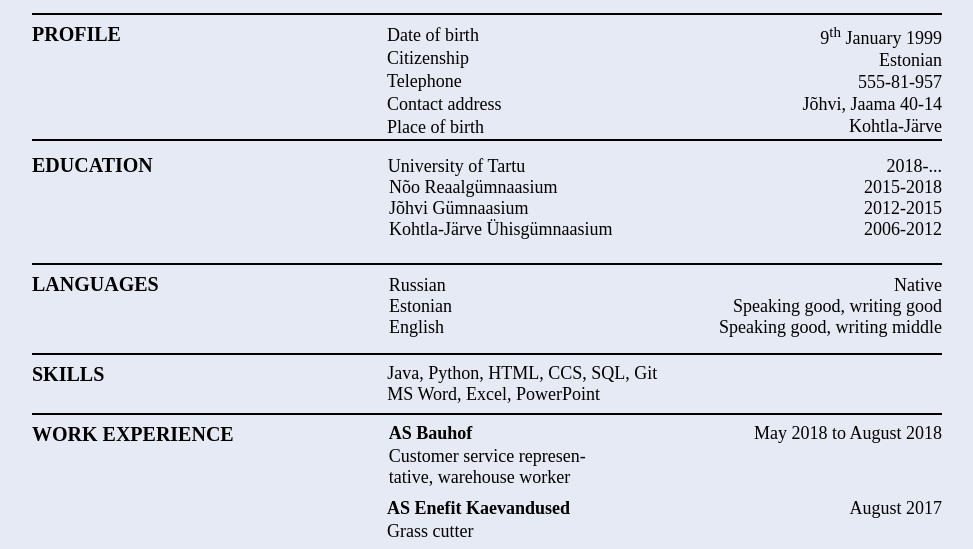
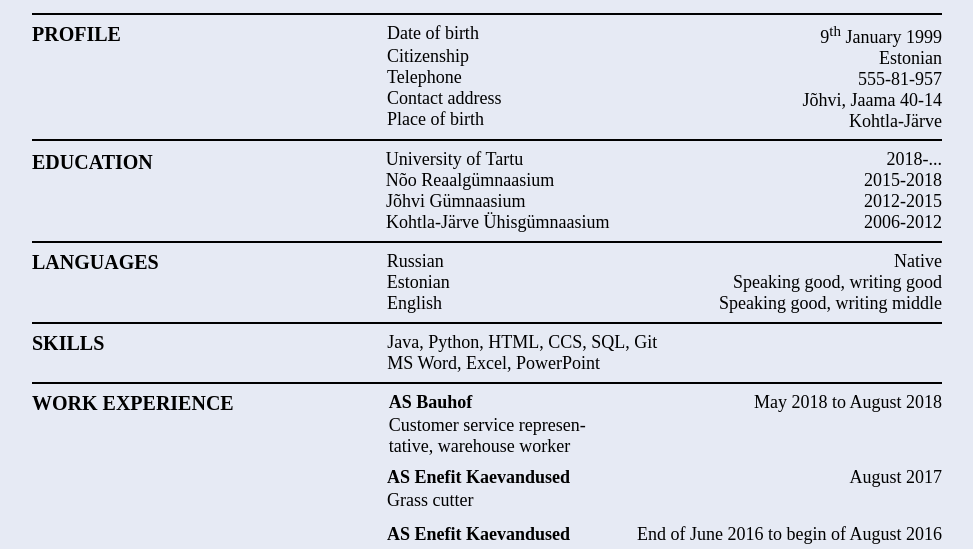
Before and after one commit to valart/WebsiteSE, a plain HTML site: page CV.html in a window 1280 px wide. Shown: the part 204-753 px from the top of the page, without its empty margins (153-1126 px from the left). Drawn offline with Linux system fonts and the light colour scheme.

Commit message:
bug fixes (Nüüd saab avada igas brauseris)

```diff
--- a/CV.html
+++ b/CV.html
@@ -1,7 +1,9 @@
 <!DOCTYPE html>
 <html>
 <head>
-  <link rel="stylesheet" href="styleCV.css">
+
+  <link rel="stylesheet" href="styleCV.css" />
+  <meta charset="UTF-8">
 </head>
 <body>
 	<div class="Container">
@@ -37,30 +39,31 @@
 
 		<div class="Education">
 			<a class="EducationText">Education</a>
-			<a class="TÜ">University of Tartu</a>
-			<a class="TÜYear"> 2018-...</a>
-			<a class="Nõo">Nõo Reaalgümnaasium</a>
-			<a class="NõoYear"> 2015-2018</a>
-			<a class="JG">Jõhvi Gümnaasium</a>
-			<a class="JGYear"> 2012-2015</a>
-			<a class="KJ">Kohtla-Järve Ühisgümnaasium</a>
-			<a class="KJYear"> 2006-2012</a>
+			<a class="Institution">University of Tartu</a>
+			<a class="InstitutionYear">2018-...</a>
+			<br>
+			<a class="Institution">Nõo Reaalgümnaasium</a>
+			<a class="InstitutionYear">2015-2018</a>
+			<br>
+			<a class="newInstitution">Jõhvi Gümnaasium</a>
+			<a class="InstitutionYear">2012-2015</a>
+			<br>
+			<a class="newInstitution">Kohtla-Järve Ühisgümnaasium</a>
+			<a class="InstitutionYear">2006-2012</a>
 		</div>
-		<br><br><br><br><br>
 		<hr>
 
 		<div class="Language">
 			<a class="LanguageText">Languages</a>
-			<a class="Rus">Russian</a>
-			<a class="RusDesc">Native</a>
+			<a class="LanguageName">Russian</a>
+			<a class="LanguageDesc"><font size="4">Native</font></a>
 			<br>
-			<a class="Est">Estonian</a>
-			<a class="EstDesc">Speaking good, writing good</a>
+			<a class="LanguageName">Estonian</a>
+			<a class="LanguageDesc"><font size="4">Speaking good, writing good</font></a>
 			<br>
-			<a class="Eng">English</a>
-			<a class="EngDesc">Speaking good, writing middle</a>
+			<a class="lastLanguageName">English</a>
+			<a class="LanguageDesc"><font size="4">Speaking good, writing middle</font></a>
 		</div>
-		<br><br>
 		<hr>
 
 		<div class="Skill">
--- a/styleCV.css
+++ b/styleCV.css
@@ -44,76 +44,45 @@ hr{
 }
 .Profile .Text{
 	float: left;
-	padding-top:2px;
 	padding-left: 266px;
 	font-size: 18px;
 }
 .Profile .TextExpl{
 	float: right;
-	padding-top:1px;
 	padding-left: 270px;
 	font-size: 18px;
 }
 .Profile .newText{
 	float: left;
-	padding-top:2px;
 	padding-left: 355px;
 	font-size: 18px;
 }
 
 
-.Education{
-	padding-top: 30px;
-	margin-top: -25px;
-}
+
 .Education .EducationText{
 	float: left;
+	padding-top:2px;
 	text-transform: uppercase;
 	font-size: 20px;
 	font-weight: bold;
 }
-.Education .TÜ{
-	float: left;
-	padding-top:2px;
-	padding-left: 235px;
-	font-size: 18px;
+.Education .InstitutionYear{
+	float:right;
+	font-size:18px;
 }
-.Education .TÜYear{
-	float: right;
-	padding-top:2px;
-	padding-left: 270px;
-	font-size: 18px;
+.Education .Institution{
+	float:center;
+	font-size:18px;
+	margin-left:233px;
 }
-.Education .Nõo{
-	float: left;
-	padding-left: 357px;
-	font-size: 18px;
+.Education .newInstitution{
+	float:center;
+	font-size:18px;
+	margin-left:354px;
 }
-.Education .NõoYear{
-	float: right;
-	padding-left: 270px;
-	font-size: 18px;
-}
-.Education .JG{
-	float: left;
-	padding-left: 357px;
-	font-size: 18px;
-}
-.Education .JGYear{
-	float: right;
-	padding-left: 270px;
-	font-size: 18px;
-}
-.Education .KJ{
-	float: left;
-	padding-left: 357px;
-	font-size: 18px;
-}
-.Education .KJYear{
-	float: right;
-	padding-left: 20px;
-	font-size: 18px;
-}
+
+
 
 
 .Language .LanguageText{
@@ -122,38 +91,22 @@ hr{
 	font-size: 20px;
 	font-weight: bold;
 }
-.Language .Rus{
-	float: left;
-	padding-top:2px;
-	padding-left: 230px;
-	font-size: 18px;
+.Language .LanguageDesc{
+	float: right;
+	height:18px;
 }
-.Language .RusDesc{
-	float: right;
-	padding-top:2px;
-	padding-left: 270px;
-	font-size: 18px;
+.Language .LanguageName{
+	float:center;
+	font-size:18px;
+	margin-left:228px;
 }
-.Language .Est{
-	float: left;
-	padding-left: 357px;
-	font-size: 18px;
+.Language .lastLanguageName{
+	margin-left: 355px;
+	font-size: 	18px;
 }
-.Language .EstDesc{
-	float: right;
-	padding-left: 270px;
-	font-size: 18px;
-}
-.Language .Eng{
-	float: left;
-	padding-left: 357px;
-	font-size: 18px;
-}
-.Language .EngDesc{
-	float: right;
-	padding-left: 260px;
-	font-size: 18px;
-}
+
+
+
 
 .Skill .SkillText{
 	float: left;
@@ -167,6 +120,9 @@ hr{
 	padding-left: 283px;
 	font-size: 18px;
 }
+
+
+
 
 .WorkExperience .WorkText{
 	float: left;
@@ -207,6 +163,9 @@ hr{
 	font-size: 18px;
 }
 
+
+
+
 .Sports .SportText{
 	float: left;
 	text-transform: uppercase;
@@ -238,6 +197,9 @@ hr{
 	font-weight:bold;
 }
 
+
+
+
 .SocialButtons{
 	float:right;
 	margin-bottom: 5px;
```
